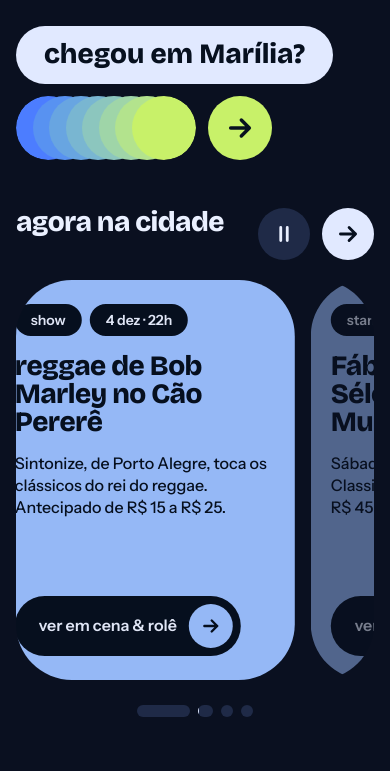
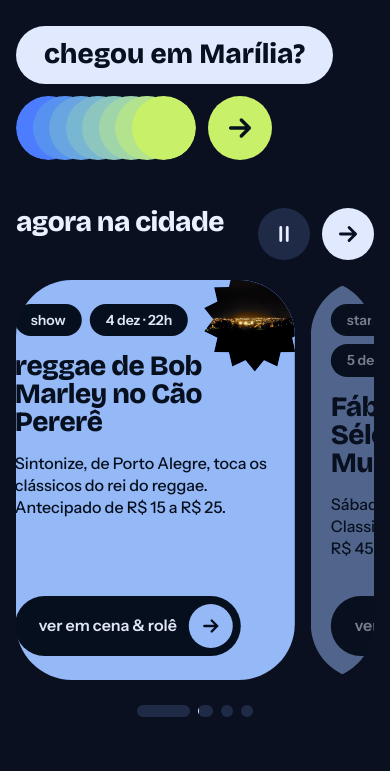
Before and after one commit to derick-rufino/pi-dsm, a plain HTML site: page index.html in a window 390 px wide. Shown: the part 70-841 px from the top of the page. Drawn offline with nearby package versions, Linux system fonts and the light colour scheme.

Commit message:
feat(home): foto dos slides do banner também no tablet e no celular
Abaixo de 1080px a foto do banner sumia e os slides ficavam só com o
burst liso. No tablet ela volta para o burst grande, com o texto nos 2/3
da esquerda; no celular fica discreta, num burst de 104px (novo token
--burst-xs) sangrando pelo canto superior direito, com as pills de tag
reservando o espaço dela.

```diff
--- a/dados.css
+++ b/dados.css
@@ -42,21 +42,34 @@
     max-width: 60%;
 }
 
-/* Tablet e celular: slide estreito, a foto atrapalharia a leitura.
-   O burst volta a ser liso (e a foto sai dos créditos do rodapé). */
+/* Tablet: a foto continua no burst grande; o texto fica nos 2/3 da esquerda */
 @media (max-width: 1079px) {
-    .slide__media {
-        display: none;
-    }
-
     .slide--photo .slide__body {
         max-width: calc(100% * 2 / 3);
     }
 }
 
+/* Celular: a foto volta, pequena, num burst no canto superior direito,
+   sangrando pela borda do slide. As pills de tag não entram por baixo dela. */
 @media (max-width: 767px) {
     .slide--photo .slide__body {
         max-width: none;
+    }
+
+    .slide--photo>.burst {
+        --burst-size: var(--burst-xs);
+        display: block;
+        inset-inline-start: auto;
+        inset-inline-end: calc(var(--space-3) * -1);
+        inset-block-start: calc(var(--space-3) * -1);
+    }
+
+    .slide--photo .slide__media {
+        display: block;
+    }
+
+    .slide--photo .slide__tags {
+        padding-inline-end: calc(var(--burst-xs) - var(--space-3) - var(--slide-pad-x) + var(--space-2));
     }
 }
 
--- a/global.css
+++ b/global.css
@@ -209,6 +209,8 @@
     /* strip do título 1 do hero */
     --strip-lg: 248px;
     /* strip do título 2 do hero */
+    --burst-xs: 104px;
+    /* foto do slide no celular, no canto */
     --burst-sm: 208px;
     --burst-md: 252px;
     --burst-lg: 324px;
```
